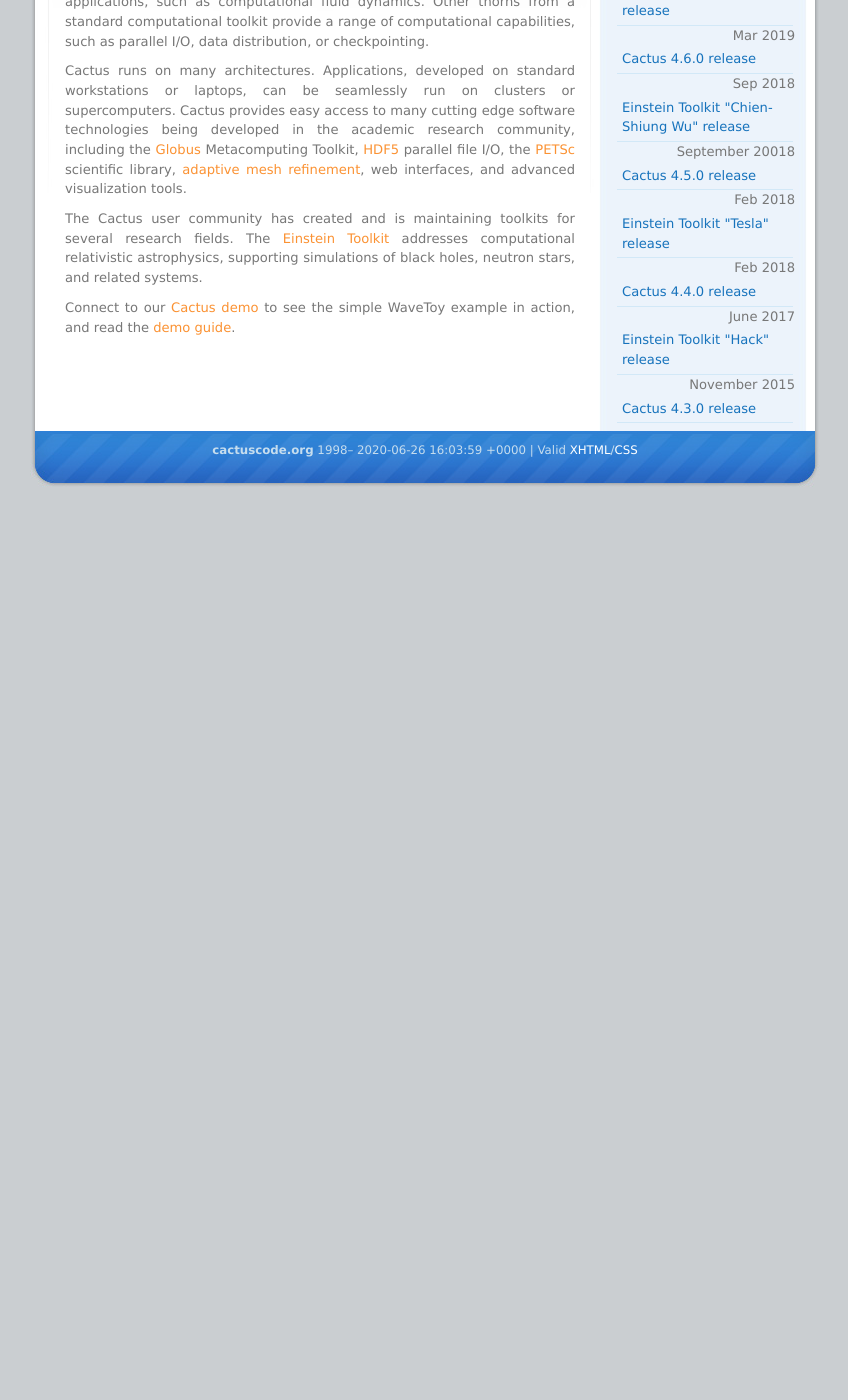
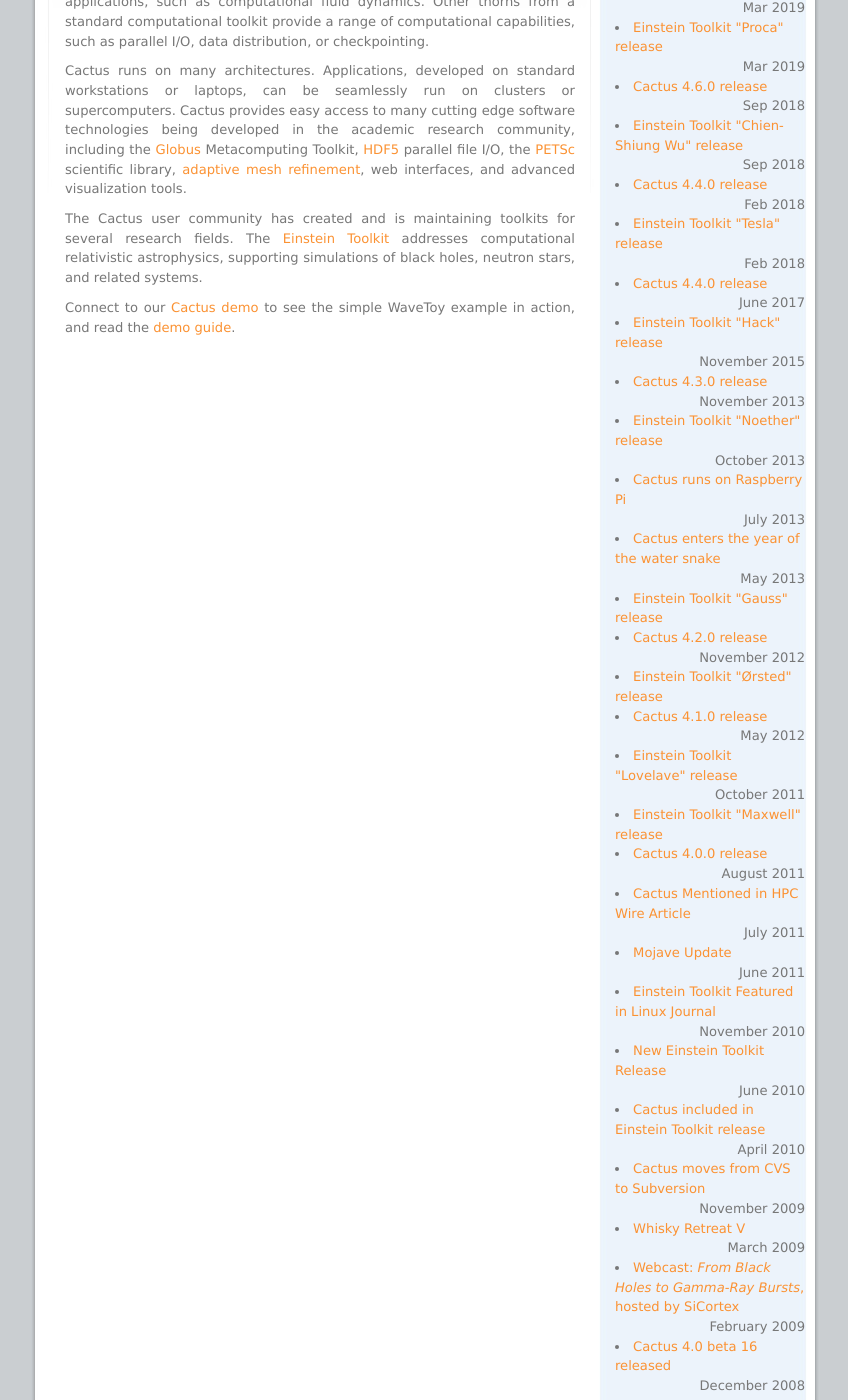
Before and after one commit to EinsteinToolkit/www.cactuscode.org, a Jekyll site: the page built from index.md, in a window 1280 px wide and 1400 px high, scrolled down 444 px. Shown: the whole window, without its empty margins (215-1063 px from the left). Built offline with Jekyll 4.4.1, drawn with Linux system fonts in a browser that asks for light colours; comment, search, counter and statistics services are not loaded; before the commit the page ends 947 px from its top, so only the background shows below that; some of the changed text lies outside the part shown.

Commit message:
Updating news

```diff
--- a/_includes/media/news/recent.html
+++ b/_includes/media/news/recent.html
@@ -1,10 +1,84 @@
-{% assign nitems = 0 %}
-<h2>Project Timeline</h2>
-<ul class="sidenews">
-{% for item in site.data.news %}
-<p class="align-right">{{item.date}}</p>
-<li><a href="{{base}}/media/news/{{item.link}}">{{item.title}}</a></li>
-{% assign nitems = nitems | plus: 1 %}
-{% if include.maxitems %}{% if nitems >= include.maxitems %} {% break %} {% endif %} {% endif %}
-{% endfor %}
-</ul>
+<p class="align-right"> May 2020
+	<li><a href="/media/news/ET_2020_05">Einstein Toolkit "Turing" release</a></li>
+<p class="align-right"> May 2020
+	<li><a href="/media/news/cactus_4.8.0">Cactus 4.8.0 release</a></li>
+<p class="align-right"> Mar 2019
+	<li><a href="/media/news/ET_2019_10">Einstein Toolkit "Mayer" release</a></li>
+<p class="align-right"> Mar 2019
+	<li><a href="/media/news/cactus_4.7.0">Cactus 4.7.0 release</a></li>
+<p class="align-right"> Mar 2019
+	<li><a href="/media/news/ET_2019_03">Einstein Toolkit "Proca" release</a></li>
+<p class="align-right"> Mar 2019
+	<li><a href="/media/news/cactus_4.6.0">Cactus 4.6.0 release</a></li>
+<p class="align-right"> Sep 2018
+	<li><a href="/media/news/ET_2018_09">Einstein Toolkit "Chien-Shiung Wu" release</a></li>
+<p class="align-right"> Sep 2018
+	<li><a href="/media/news/cactus_4.4.0">Cactus 4.4.0 release</a></li>
+<p class="align-right"> Feb 2018
+	<li><a href="/media/news/ET_2018_02">Einstein Toolkit "Tesla" release</a></li>
+<p class="align-right"> Feb 2018
+	<li><a href="/media/news/cactus_4.4.0">Cactus 4.4.0 release</a></li>
+<p class="align-right"> June 2017
+	<li><a href="/media/news/ET_2017_06">Einstein Toolkit "Hack" release</a></li>
+<p class="align-right"> November 2015
+	<li><a href="/media/news/cactus_4.3.0">Cactus 4.3.0 release</a></li>
+<p class="align-right"> November 2013
+	<li><a href="/media/news/ET_2013_11">Einstein Toolkit "Noether" release</a></li>
+<p class="align-right"> October 2013
+	<li><a href="/media/news/Raspberry">Cactus runs on Raspberry Pi</a></li>
+<p class="align-right"> July 2013
+	<li><a href="/media/news/Cactus_Beijing_2013">Cactus enters the year of the water snake</a></li>
+<p class="align-right"> May 2013
+	<li><a href="/media/news/ET_2013_05">Einstein Toolkit "Gauss" release</a></li>
+	<li><a href="/media/news/cactus_4.2.0">Cactus 4.2.0 release</a></li>
+<p class="align-right"> November 2012
+	<li><a href="/media/news/ET_2012_11">Einstein Toolkit "Ørsted" release</a></li>
+	<li><a href="/media/news/cactus_4.1.0">Cactus 4.1.0 release</a></li>
+<p class="align-right"> May 2012
+	<li><a href="/media/news/ET_2012_05">Einstein Toolkit "Lovelave" release</a></li>
+<p class="align-right"> October 2011
+	<li><a href="/media/news/ET_2011_10">Einstein Toolkit "Maxwell" release</a></li>
+	<li><a href="/media/news/cactus_4.0.0">Cactus 4.0.0 release</a></li>
+<p class="align-right"> August 2011
+<li><a href="/media/news/hpcwire">Cactus Mentioned in HPC Wire Article</a></li>
+<p class="align-right"> July 2011
+</p> <li><a href="/media/news/Mojave2" >Mojave Update</a></li> </a></li>
+<p class="align-right"> June 2011
+</p> <li><a href="/media/news/ET_Linux">Einstein Toolkit Featured in Linux Journal</a></li>
+</a></li>
+<p class="align-right"> November 2010
+</p><li><a href="/media/news/EinsteinToolkit_2010_11">New Einstein Toolkit Release
+</a></li>
+<p class="align-right"> June 2010
+</p><li><a href="/media/news/EinsteinToolkit">Cactus included in Einstein Toolkit release
+</a></li>
+<p class="align-right"> April 2010
+</p> <li><a href="/media/news/CVStoSVN">Cactus moves from CVS to Subversion
+</a></li>
+<p class="align-right"> November 2009
+</p><li><a href="/media/news/Whisky_Retreat_5">Whisky Retreat V
+</a></li>
+<p class="align-right"> March 2009
+</p><li><a href="/media/news/BH-to-GRB-SiCortex">Webcast: <em>From Black Holes to Gamma-Ray Bursts</em>, hosted by SiCortex
+</a></li>
+<p class="align-right">February 2009
+</p><li><a href="/media/news/Cactus4.0beta16-release">Cactus 4.0 beta 16 released
+</a></li>
+<p class="align-right">December 2008
+</p><li><a href="/media/news/SC08-Alpaca">Cactus team demonstrates Alpaca tools at SuperComputing 2008
+</a></li>
+<p class="align-right">August 2008
+</p><li><a href="/media/news/BGP-131072">Cactus runs on 131,072 cores on Blue Gene/P at ANL
+</a></li>
+<p class="align-right">March 2008
+</p><li><a href="/media/news/GPUcomputing">CCT researcher accelerates Einstein code with GPU computing
+</a></li>
+<p class="align-right">Feburary 2008
+</p><li><a href="/media/news/Cactus-Loongson">Cactus scalability benchmark results from First Loongson 2F Chinese Cluster
+</a></li>
+<p class="align-right">January 2008</p>
+<li><a href="/media/news/XiRelWorkshop08">First XiRel Workshop held at LSU
+</a></li>
+<p class="align-right">January 2008
+</p><li><a href="/media/news/Cactus-Ranger">Cactus scalability benchmark results from Ranger at TACC
+</a></li>
```
Also changed, not shown: media/news/ET_2020_05/index.md (added, +14 -0 lines), media/news/cactus_4.8.0/index.md (added, +13 -0 lines).
